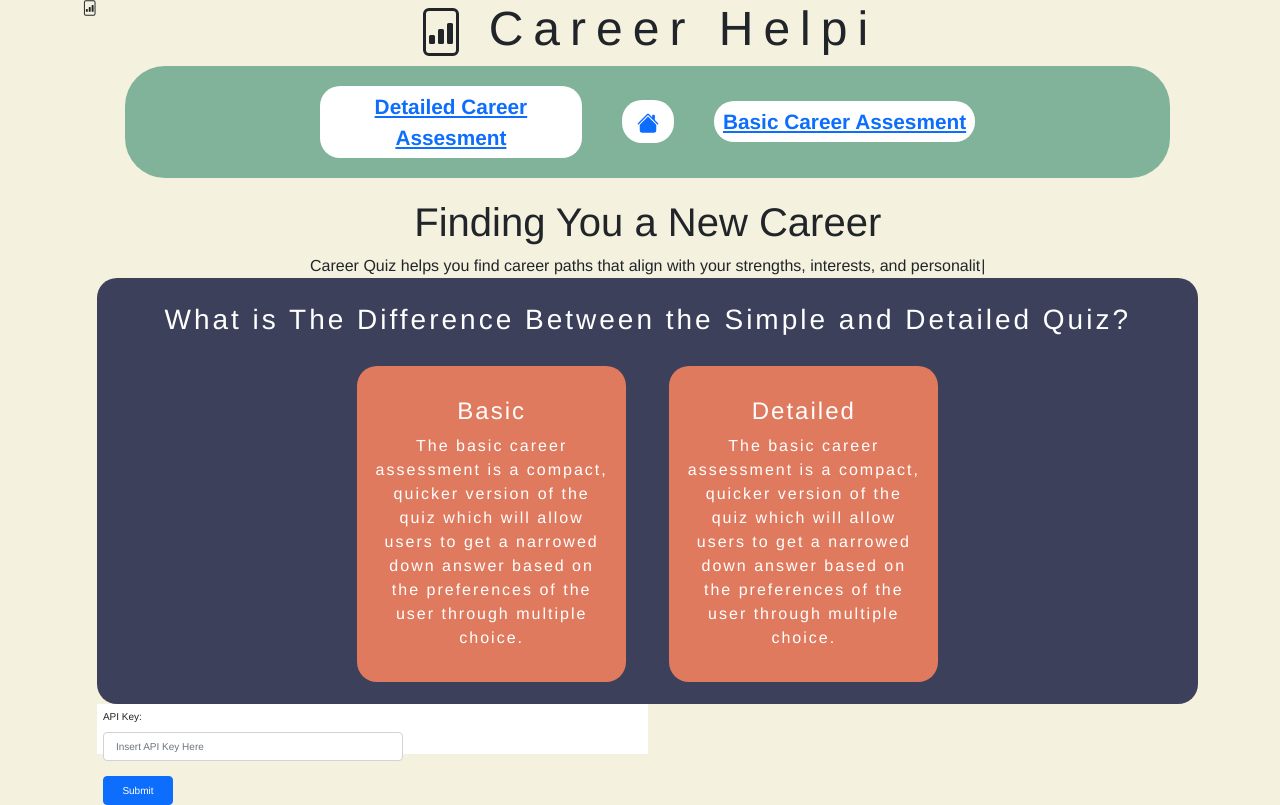
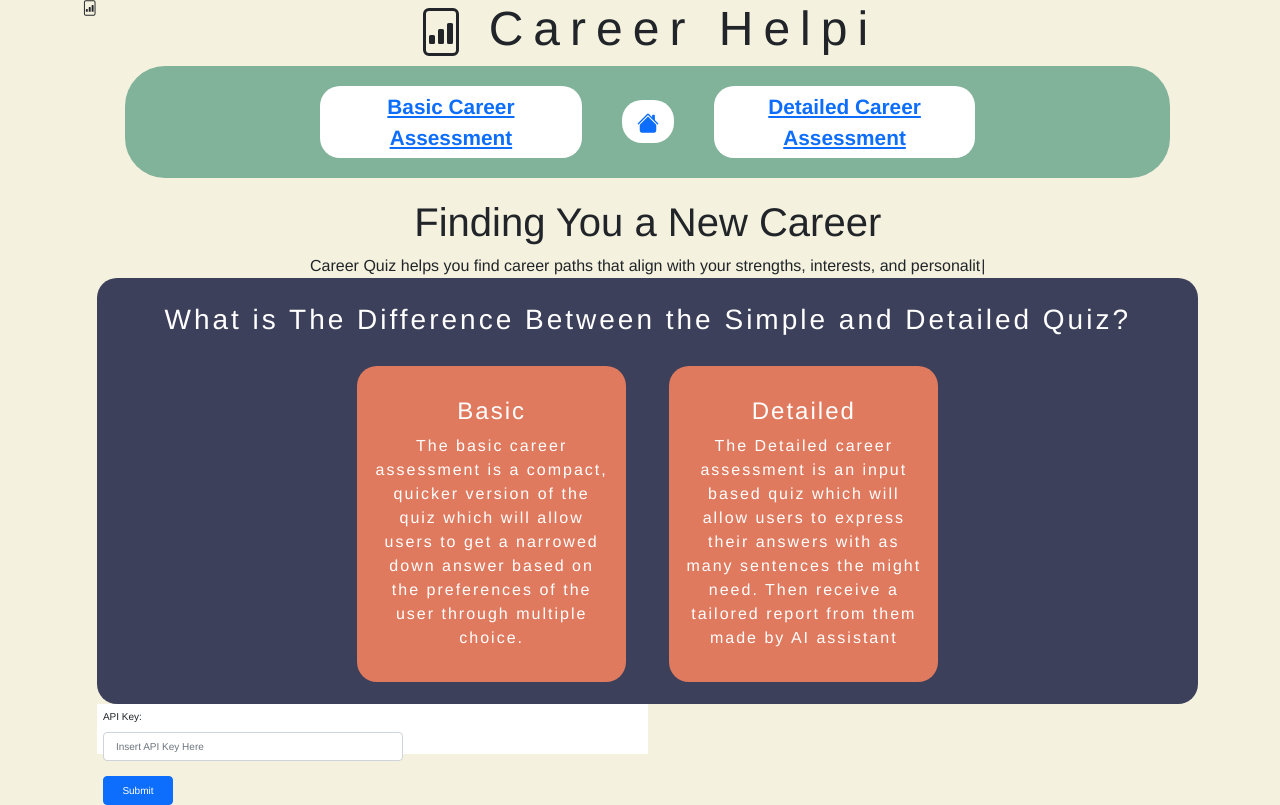
Before and after one commit to ColinB777/FinalProject, a React (Create React App) app: page / in a window 1280 px wide. Both pictures are taken after a click on the button 647 px from the left and 107 px from the top of the page. Built offline with nearby package versions, Linux system fonts and the light colour scheme.

Commit message:
changed the description of the detailed quiz

```diff
--- a/src/App.tsx
+++ b/src/App.tsx
@@ -14,10 +14,11 @@ import { Question6 } from './SimpleQuestions/6';
 import { Question7 } from './SimpleQuestions/7';
 import { Results } from './SimpleQuestions/Results';
 
-import { BsFillHouseFill } from "react-icons/bs";
+import { BsDisplay, BsFillHouseFill } from "react-icons/bs";
 import { BsFileBarGraph } from "react-icons/bs";
 
 import TypewriterComponent from './Typewriter';
+import { isVisible } from '@testing-library/user-event/dist/utils';
 
 
 
@@ -38,6 +39,7 @@ export function App() {
   const [buttonState, setVisible] = useState<boolean>(true);
   const [responses, setResponses] = useState<{ [key: string]: string }>({});
   const [report, setReport]= useState<string[]>([]);
+  const [visibility,setVisibility] = useState<boolean>(true);
 
   //sets the local storage item to the api key the user inputed
   function handleSubmit() {
@@ -56,6 +58,14 @@ export function App() {
     localStorage.setItem('barProg', '0');
   }
 
+  function handleQuizLinkclick(){
+    setVisibility(false);
+  }
+
+  function handleHomeLinkclick(){
+    setVisibility(true);
+  }
+
 
   return (
 
@@ -68,37 +78,33 @@ export function App() {
 
         <h1 className = "title-header"><BsFileBarGraph /> Career Helpi </h1>
       </header>
+      <div style={{alignItems:'center'}}>
+      <div className = 'menu-bar'>
+
+      <Button className = "Career-Btn" id="HIDE_BASIC" hidden={buttonState} onClick={hideButtons}>
+      <Link to="/basic_quiz" onClick={handleQuizLinkclick}>Basic Career Assessment</Link>
+      </Button>
+
+      <Button className = "home-btn" id="HOME" onClick={hideButtons}>
+        <Link to="/" onClick={handleHomeLinkclick}><BsFillHouseFill /></Link>
+      </Button>
+
+      <Button className = "Career-Btn" hidden={buttonState} onClick={hideButtons}>
+      <Link to="/detailed_quiz" onClick={handleQuizLinkclick}>Detailed Career Assessment</Link>
+      </Button>
+
+      </div>
 
 
 
 
-      <div style={{alignItems:'center'}}>
 
-
-      <div className = 'menu-bar'>
-
-
-      <Button className = "Career-Btn" hidden={buttonState} onClick={hideButtons}>
-      <Link to="/detailed_quiz">Detailed Career Assesment</Link>
-      </Button>
-
-      <Button className = "home-btn" id="HOME" onClick={hideButtons}>
-        <Link to="/"><BsFillHouseFill /></Link>
-      </Button>
-
-
-      <Button className = "Career-Btn" id="HIDE_BASIC" hidden={buttonState} onClick={hideButtons}>
-      <Link to="/basic_quiz">Basic Career Assesment</Link>
-      </Button>
-
-      </div>
-
+      {(visibility) ?
+      <div>
       <div id = "Typewriter">
       <TypewriterComponent />
 
       </div>
-
-
       <Container className = "description_flexbox" >
         <h3 style = {{paddingTop:25,fontWeight:'lighter',letterSpacing:3}}>What is The Difference Between the Simple and Detailed Quiz?</h3>
 
@@ -113,11 +119,12 @@ export function App() {
 
         <div className = "inner_description_flexbox">
         <h4 style = {{fontWeight:'bolder', paddingTop:15}}>Detailed</h4>
-        <p>The basic career assessment is a compact, quicker version of the quiz
-          which will allow users to get a narrowed down answer based on the preferences
-          of the user through multiple choice.</p>
+        <p>The Detailed career assessment is an input based  quiz
+          which will allow users to express their answers with as many sentences
+          the might need. Then receive a tailored report from them made by AI assistant</p>
         </div>
       </Container>
+      </div>: null}
 
 
       </div>
```
